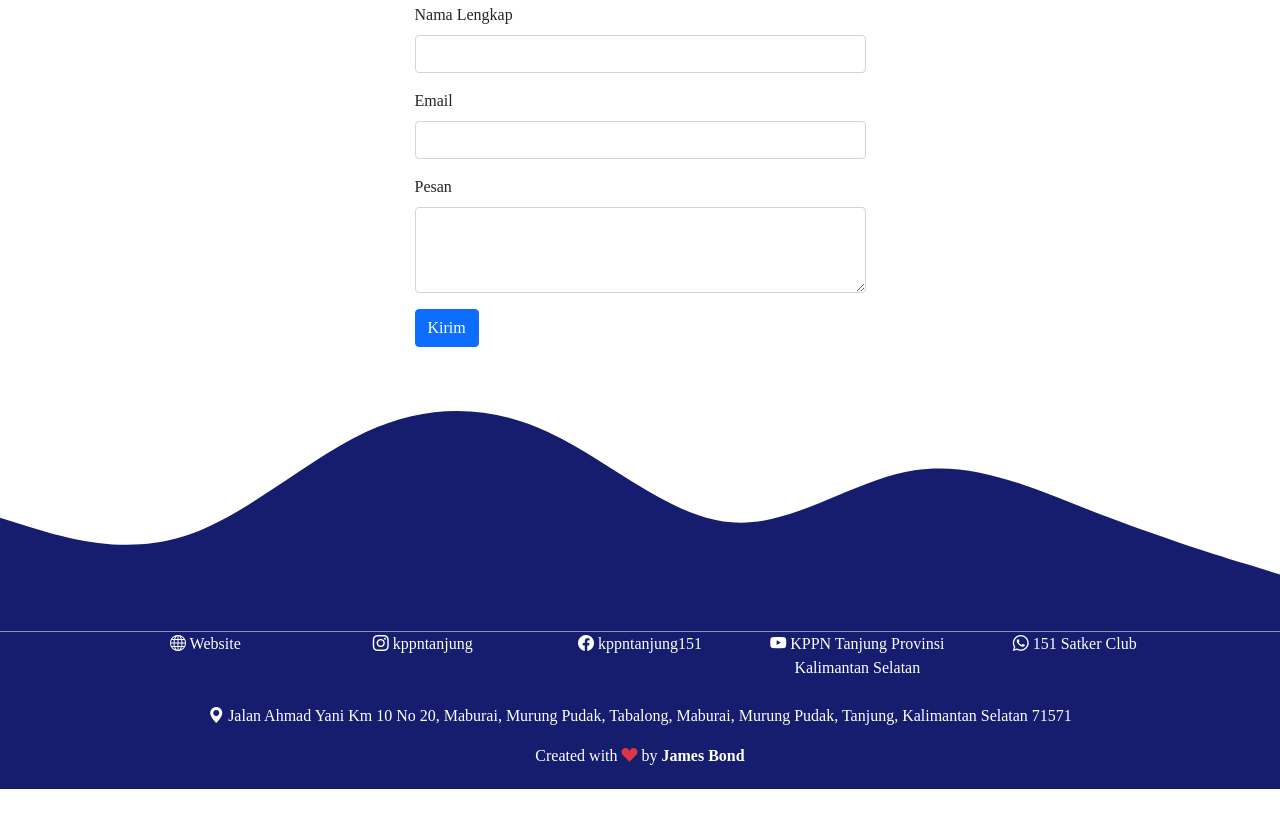
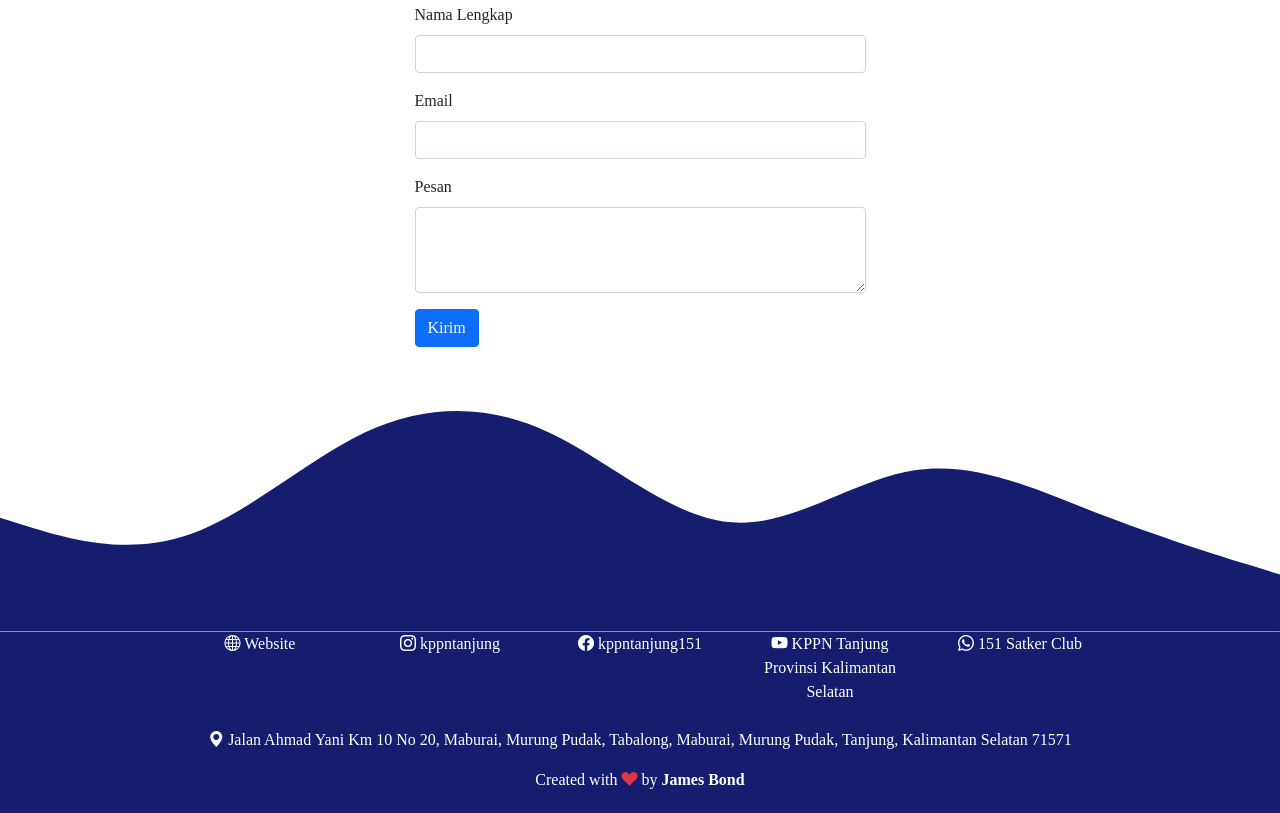
Before and after one commit to tanjung151/test-bootstrap, a plain HTML site: page index.html in a window 1280 px wide. Shown: the part 2334-3147 px from the top of the page. Before the commit the page ends 3123 px from the top, so only its background shows below. Drawn offline with nearby package versions, Linux system fonts and the light colour scheme.

Commit message:
edit footer

```diff
--- a/index.html
+++ b/index.html
@@ -396,11 +396,14 @@
       class="footer text-white text-center"
       style="background-color: #161d6f"
     >
+      <div class="container">
         <div class="row justify-content-center">
           <div class="col-md-2 mb-2">
             <p>
               <i class="bi bi-globe"></i
-            ><a href="http://djpb.kemenkeu.go.id/kppn/tanjung/id/"> Website</a>
+              ><a href="http://djpb.kemenkeu.go.id/kppn/tanjung/id/">
+                Website</a
+              >
             </p>
           </div>
           <div class="col-md-2 mb-2">
@@ -420,7 +423,9 @@
           <div class="col-md-2 mb-2">
             <p>
               <i class="bi bi-youtube"></i
-            ><a href="https://www.youtube.com/channel/UCaSQ491-ryFlCBUMp591bUg">
+              ><a
+                href="https://www.youtube.com/channel/UCaSQ491-ryFlCBUMp591bUg"
+              >
                 KPPN Tanjung Provinsi Kalimantan Selatan</a
               >
             </p>
@@ -457,6 +462,7 @@
                 >James Bond</a
               >
             </p>
+          </div>
         </div>
       </div>
     </footer>
--- a/style.css
+++ b/style.css
@@ -1,6 +1,7 @@
 * {
   font-family: Lustria;
 }
+
 
 .jumbotron {
   padding-top: 6rem;
@@ -25,7 +26,6 @@ footer a:hover {
   color: red;
 }
 
-
 section {
   padding-top: 5rem;
 }
```
Lines whose indentation alone changed are shown as unchanged.
